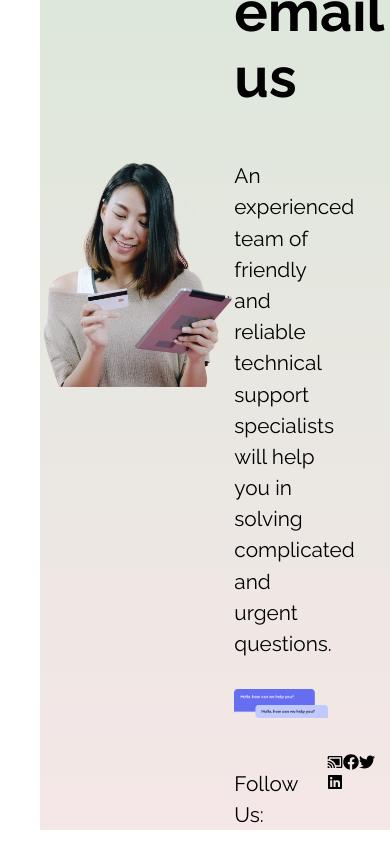
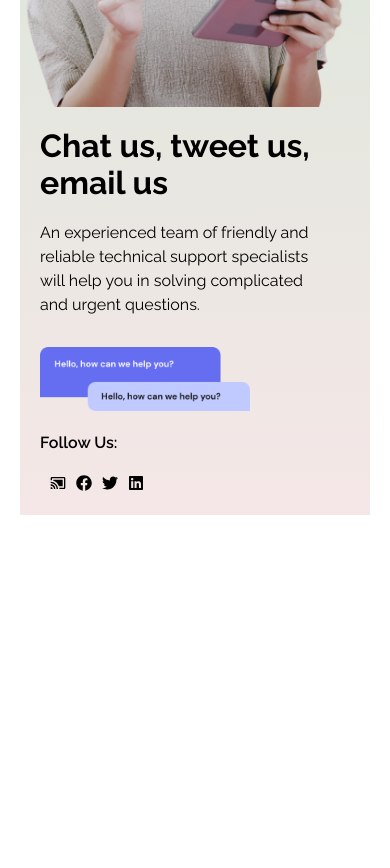
Before and after one commit to Trend20/Softwer, a React (Create React App) app: page / in a window 390 px wide. Shown: the part 4140-5008 px from the top of the page. After the commit the page ends 4705 px from the top, so only its background shows below. Built offline with nearby package versions, Linux system fonts and the light colour scheme.

Commit message:
working on the chat section

```diff
--- a/src/components/pages/Home/Home.css
+++ b/src/components/pages/Home/Home.css
@@ -388,7 +388,7 @@
     display: flex;
     width: 100%;
     padding-top: 100px;
-    margin: 20px;
+    margin-bottom: 20px;
     background: linear-gradient(to top, rgb(245, 231, 231), rgb(210, 231, 214));
 }
 
@@ -429,5 +429,92 @@
 .social{
     display: flex;
     align-items: center;
+    width: 50%;
+}
+
+.head{
+    display: flex;
+    font-weight: 600;
+}
+
+.icons{
+    display: flex;
+    margin-top: 50px;
+}
+
+.icons i{
+  margin-left: 10px;
+  font-size: 2rem;
+}
+
+/* responsiveness */
+
+@media screen and (max-width: 991px){
+    .chat{
+        display: flex;
+        width: 100%;
+        padding-top: 100px;
+        margin-bottom: 20px;
+        flex-direction: column;
+        background: linear-gradient(to top, rgb(245, 231, 231), rgb(210, 231, 214));
+    }
+
+    .chat-image{
+        display: flex;
+        justify-content: center;
+        align-items: center;
+    }
+
+    .chat-image img{
+        display: flex;
+        max-width: 100%;
+    }
+
+    .chat-text{
+        display: flex;
+        flex-direction: column;
+        width: 100%;
+        margin: 20px;
+    }
+
+    .chat-text h1{
+        width: 100%;
+        font-size: 2rem;
+    }
+
+    .chat-text p{
+        margin-top: 20px;
+        width: 80%;
+        font-size: 1rem;
+        line-height: 1.5;
+    }
+
+    .chat-text img{
+        margin-top: 30px;
+        max-width: 60%;
+    }
+
+    .social{
+        display: flex;
+        align-items: flex-start;
+        width: 100%;
+        flex-direction: column;
+    }
+
+    .head{
+        display: flex;
+        font-weight: 600;
+        width: 100%;
+    }
+
+    .icons{
+        display: flex;
+        margin-top: 20px;
+    }
+
+    .icons i{
+      margin-left: 10px;
+      font-size: 1rem;
+    }
 }
 /* end of chat section */
--- a/src/components/pages/Home/Home.js
+++ b/src/components/pages/Home/Home.js
@@ -82,12 +82,16 @@ function Home() {
                     <img src="/img/chat.png"  alt="chat"/>
 
                     <div className="social">
-                        <p>Follow Us:</p>
+
+                       <div className="head">
+                            <p>Follow Us:</p>
+                        </div>
+
                         <div className="icons">
-                        <i><MdCastConnected /></i>
-                        <i><FaFacebook /></i>
-                        <i><FaTwitter ></FaTwitter></i>
-                        <i><FaLinkedin /></i>
+                           <i><MdCastConnected /></i>
+                           <i><FaFacebook /></i>
+                           <i><FaTwitter ></FaTwitter></i>
+                           <i><FaLinkedin /></i>
                         </div>
                     </div>
                 </div>
```
Also changed, not shown: 1 other file (tests, documents, lock files or other folders).
